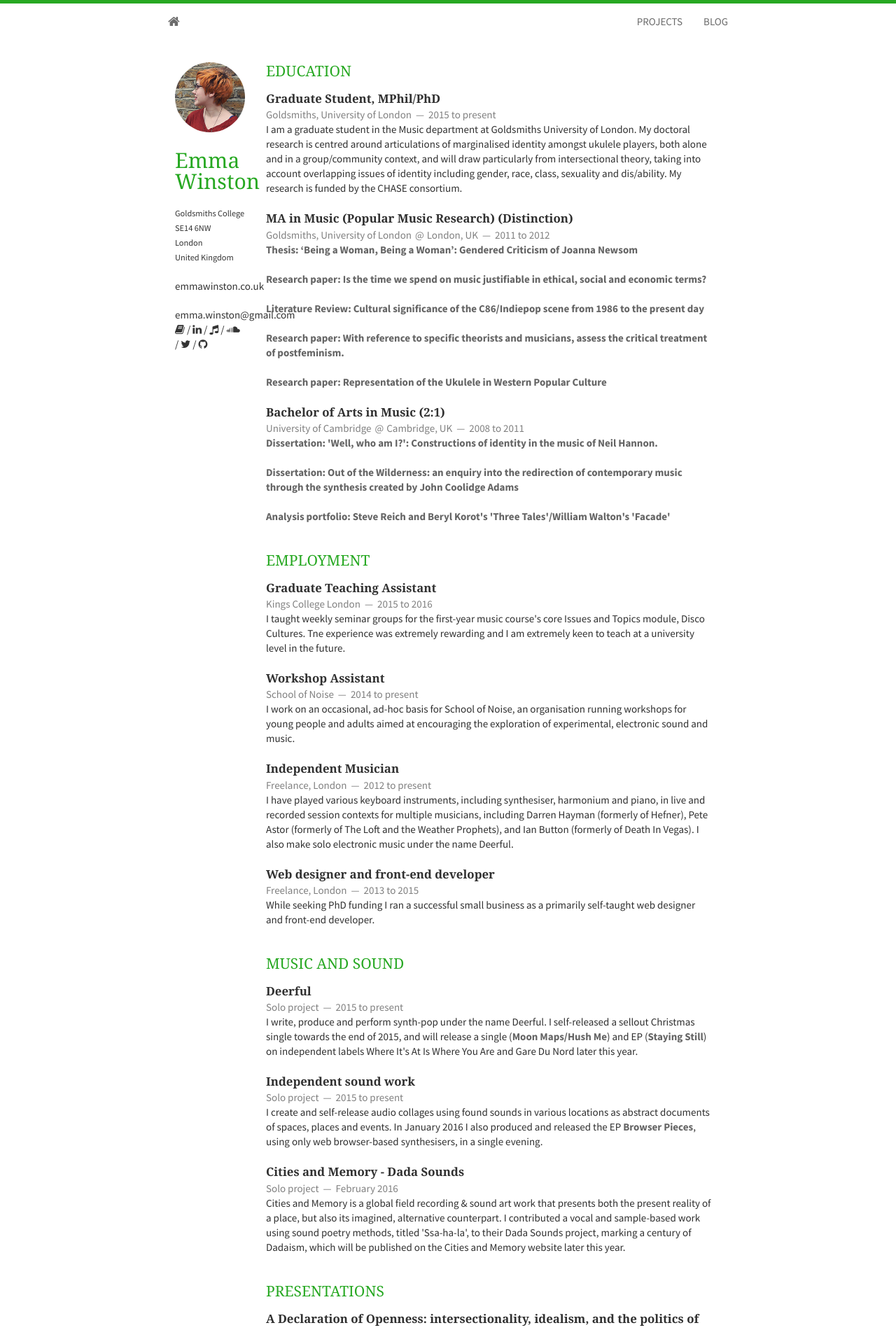
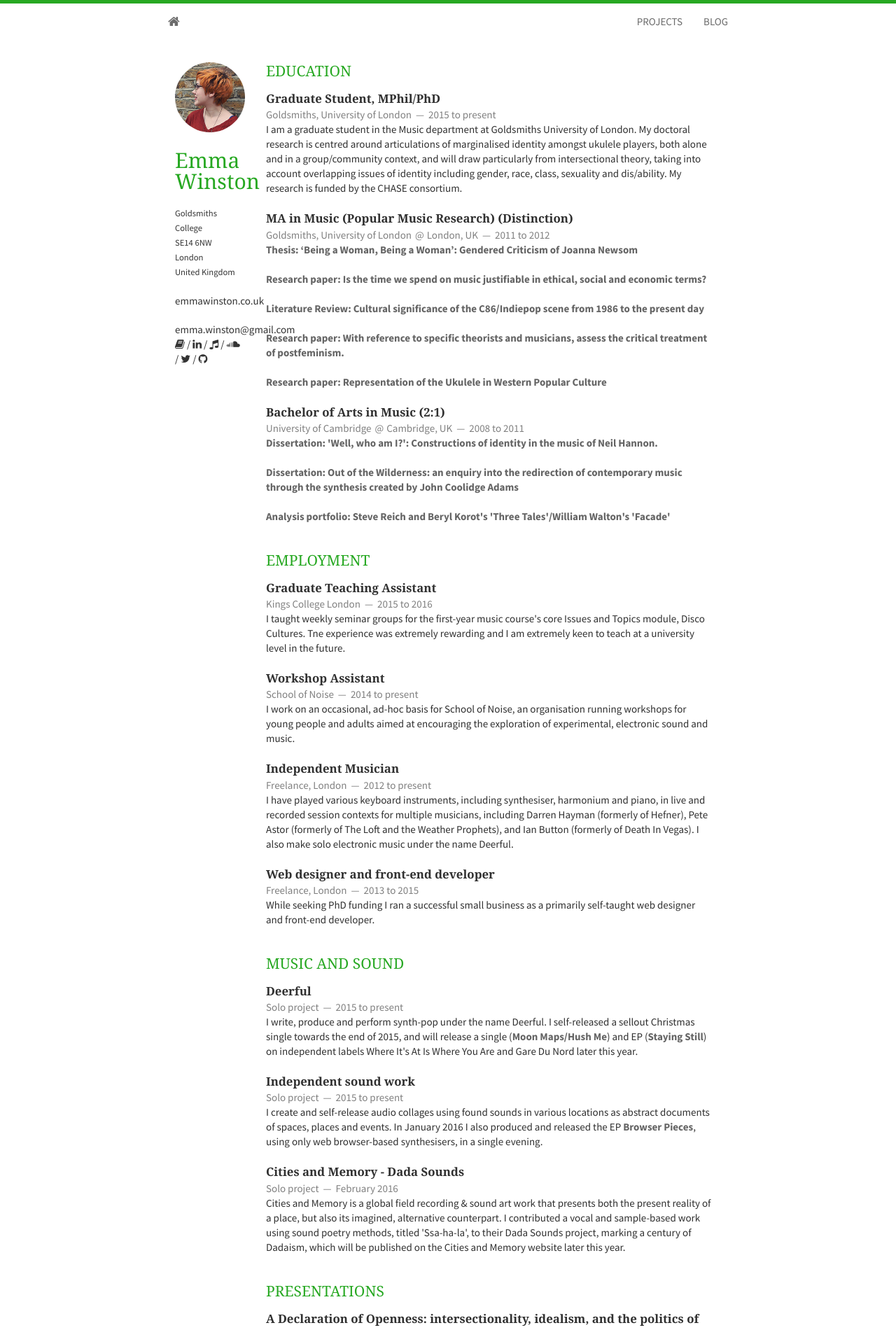
Before and after one commit to emmawinston/cv, a Jekyll site: the page built from index.html, in a window 1280 px wide. Shown: the top 1900 px of the page at 70% size. Built offline with Jekyll 4.4.1, drawn with Linux system fonts in a browser that asks for light colours; nearby versions of some CDN libraries; Markdown is read by kramdown in place of the engine named in the settings; the list of posts is cut into pages by our own code.

Commit message:
bigger font

```diff
--- a/static/css/layout.css
+++ b/static/css/layout.css
@@ -130,7 +130,7 @@ header > h1 {
 }
 
 .container > header address {
-  font-size: 0.82em;
+  font-size: 0.84em;
 }
 
 .container > header p:last-child {
```
